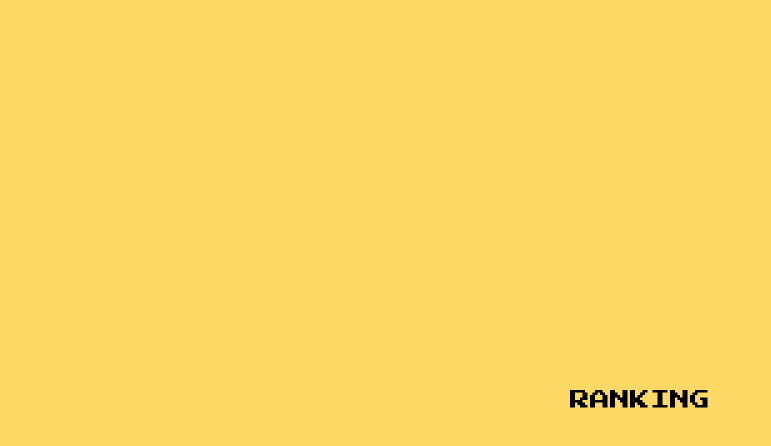
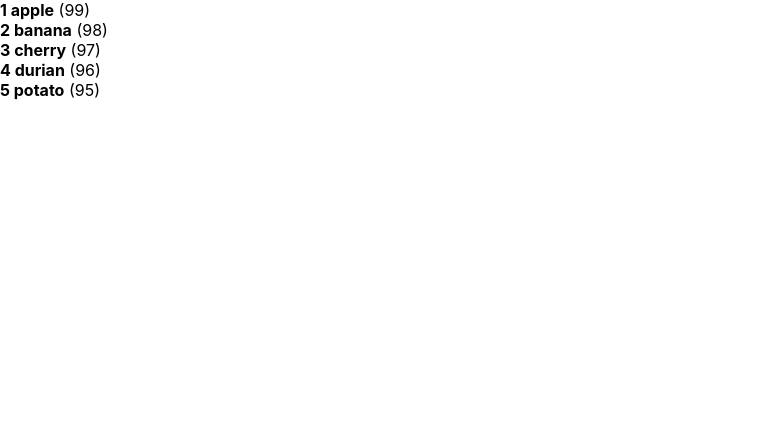
Before and after one commit to chaeryeon823/Embedded-System, a React (Create React App) app in the folder embedded-app/: page /ranking in a window 1280 px wide. Shown: the top 446 px of the page, without its empty margins (0-771 px from the left). Built offline with nearby package versions, Linux system fonts and the light colour scheme.

Commit message:
Add : RankingTest.jsx

```diff
--- a/embedded-app/src/App.js
+++ b/embedded-app/src/App.js
@@ -32,6 +32,7 @@ import Shotpage from "./New/Shot/Shotpage";
 import Rankingpage from "./New/Ranking/Rankingpage";
 import TimeOutPage from "./New/TimeOut/TimeOutPage";
 import Test from "./New/TimeOut/Test";
+import RankingTest from "./New/Ranking/RankingTest";
 function App(props) {
   return(
     <BrowserRouter>
@@ -39,7 +40,7 @@ function App(props) {
         <Route  index element={<MainPage />}/>
         <Route path="login" element={<Loginpage />}/>
         <Route path="shot" element={<Shotpage />}/>
-        <Route path="ranking" element={<Rankingpage />}></Route>
+        <Route path="ranking" element={<RankingTest />}></Route>
         <Route path="timeout" element={<TimeOutPage />}></Route>
         <Route path="test" element={<Test />}></Route>
       </Routes>
--- /dev/null
+++ b/embedded-app/src/New/Ranking/RankingTest.jsx
@@ -0,0 +1,48 @@
+import React from 'react';
+
+function User({ user }) {
+  return (
+    <div>
+      <b>{user.id}   </b><b>{user.name}</b> <span>({user.score})</span>
+    </div>
+  );
+}
+const users = [
+    {
+        id: 1,
+        name: 'apple',
+        score: 99
+    },
+    {
+        id: 2,
+        name: 'banana',
+        score: 98
+    },
+    {
+        id: 3,
+        name: 'cherry',
+        score: 97
+    },
+    {
+        id: 4,
+        name: 'durian',
+        score: 96
+    },
+    {
+        id: 5,
+        name: 'potato',
+        score: 95
+    }
+  ];
+
+function RankingTest() {
+  return (
+    <div>
+      {users.map(user => (
+        <User user={user} key={user.id} />
+      ))}
+    </div>
+  );
+}
+
+export default RankingTest;
```
